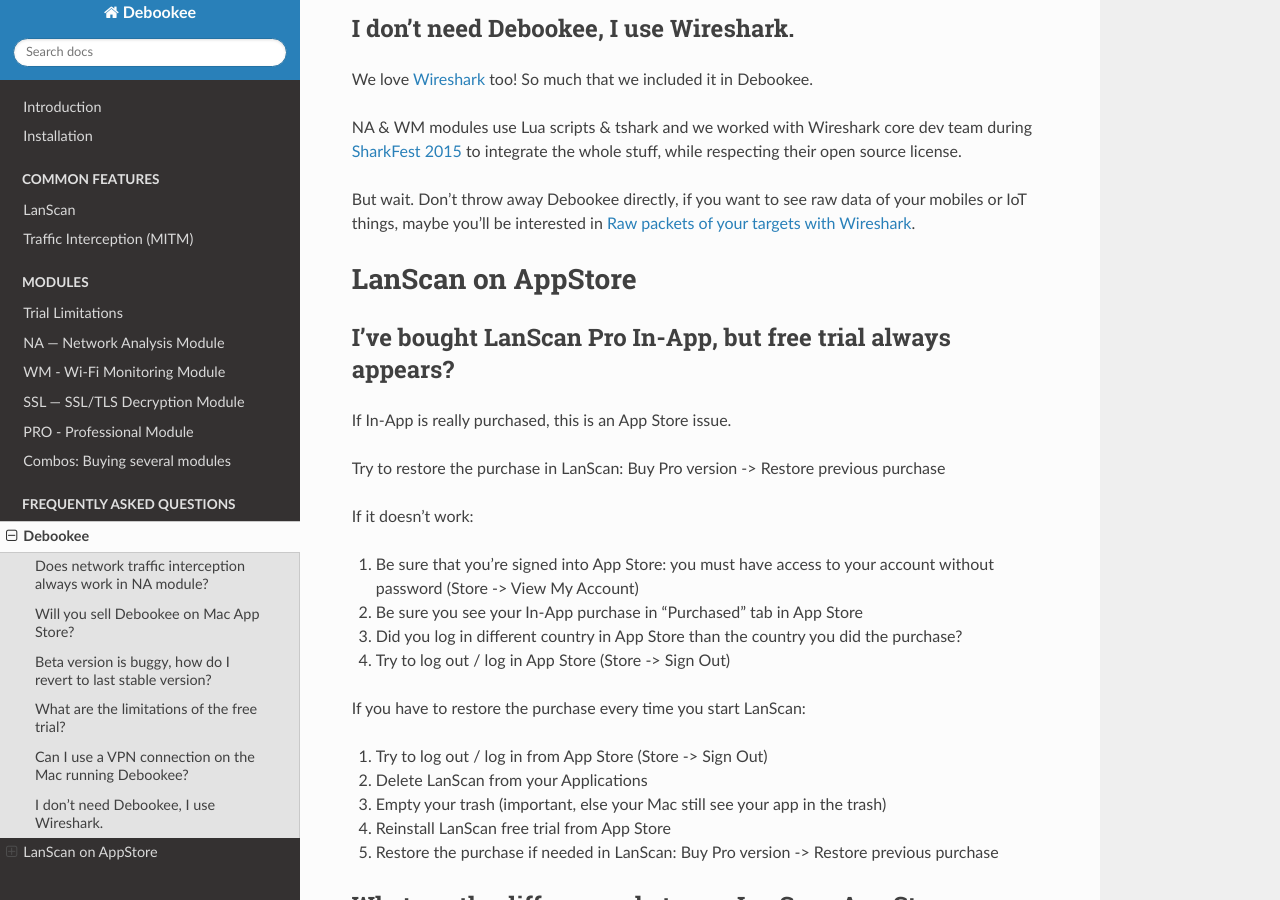
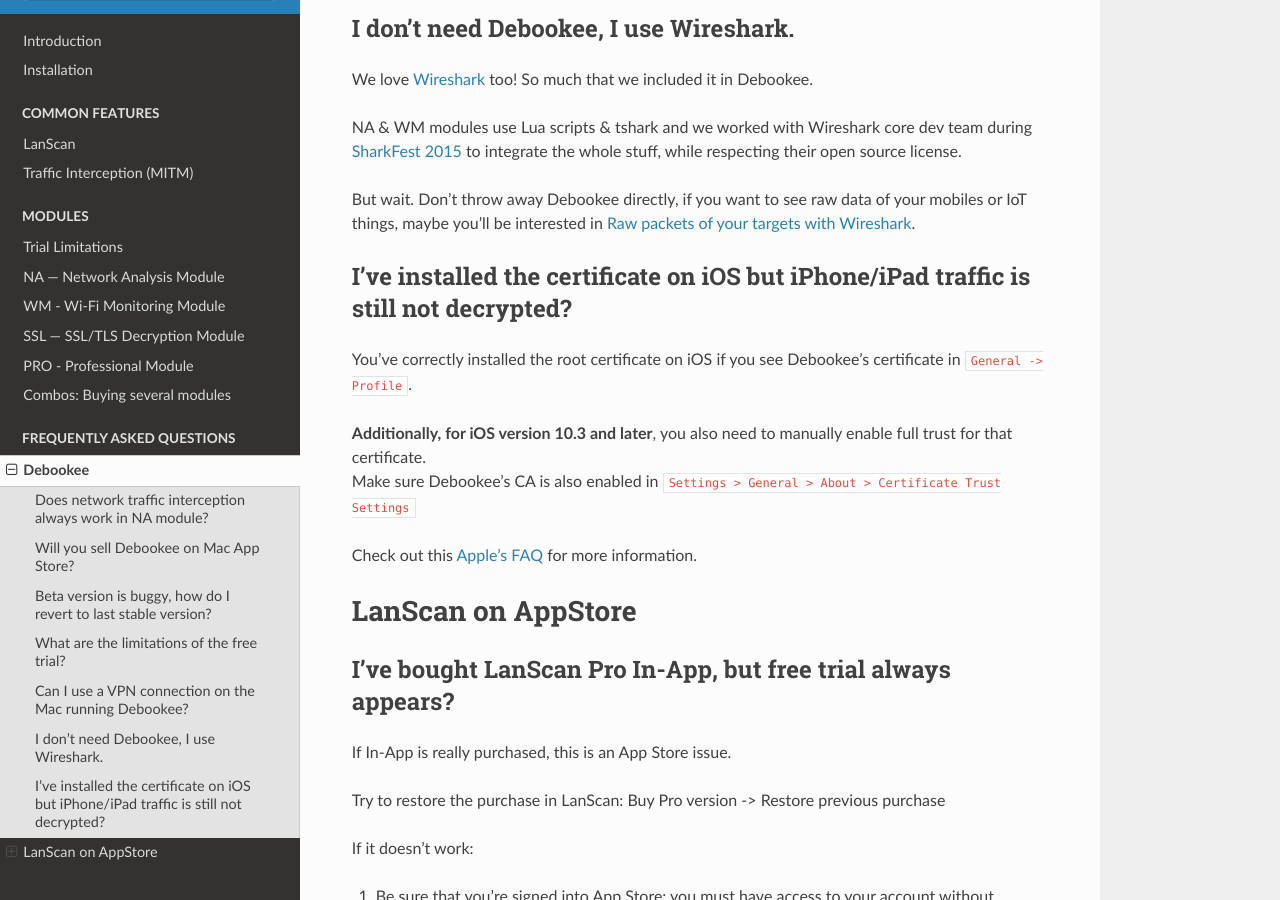
Before and after one commit to iwaxx/debookee, a Sphinx documentation site: the page built from docs/faq.rst, in a window 1280 px wide and 900 px high, scrolled down 1637 px. Built offline with Sphinx 7.4.7 and the Read the Docs theme 2.0.0, drawn with Linux system fonts in a browser that asks for light colours.

Commit message:
FAQ for certificates on iOS > 10.3

```diff
--- a/docs/faq.rst
+++ b/docs/faq.rst
@@ -64,6 +66,15 @@
 But wait. Don't throw away Debookee directly, if you want to see raw data of your mobiles or IoT things, maybe you'll be interested in :ref:`module_na_dbk_and_wireshark`.
 
 
+I've installed the certificate on iOS but iPhone/iPad traffic is still not decrypted?
+-------------------------------------------------------------------------------------
+You've correctly installed the root certificate on iOS if you see Debookee's certificate in ``General -> Profile``.
+
+**Additionally, for iOS version 10.3 and later**, you also need to manually enable full trust for that certificate. |br|
+Make sure Debookee's CA is also enabled in ``Settings > General > About > Certificate Trust Settings``
+
+Check out this `Apple's FAQ <https://support.apple.com/en-ca/HT204477>`_ for more information.
+
 
 LanScan on AppStore
 ===================
```
Also changed, not shown: other parts of docs/faq.rst (+2 -0 lines).
